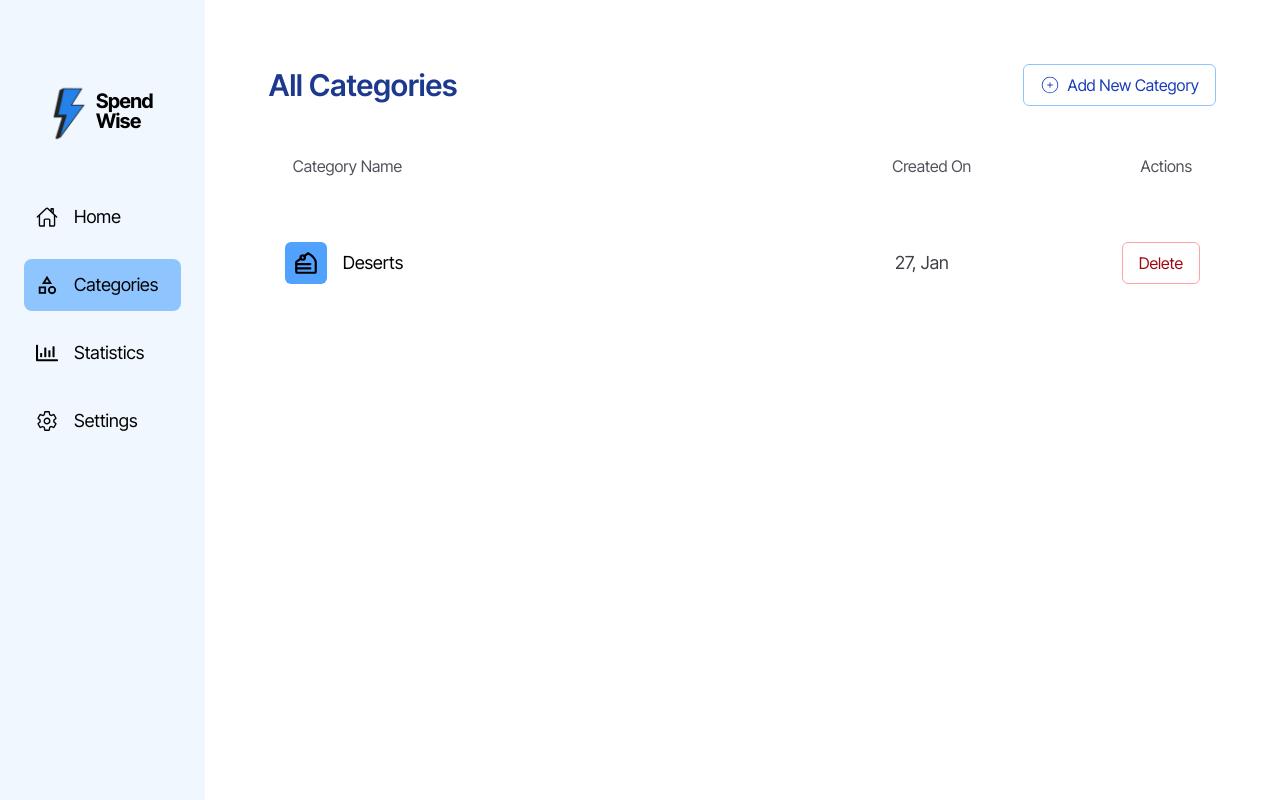
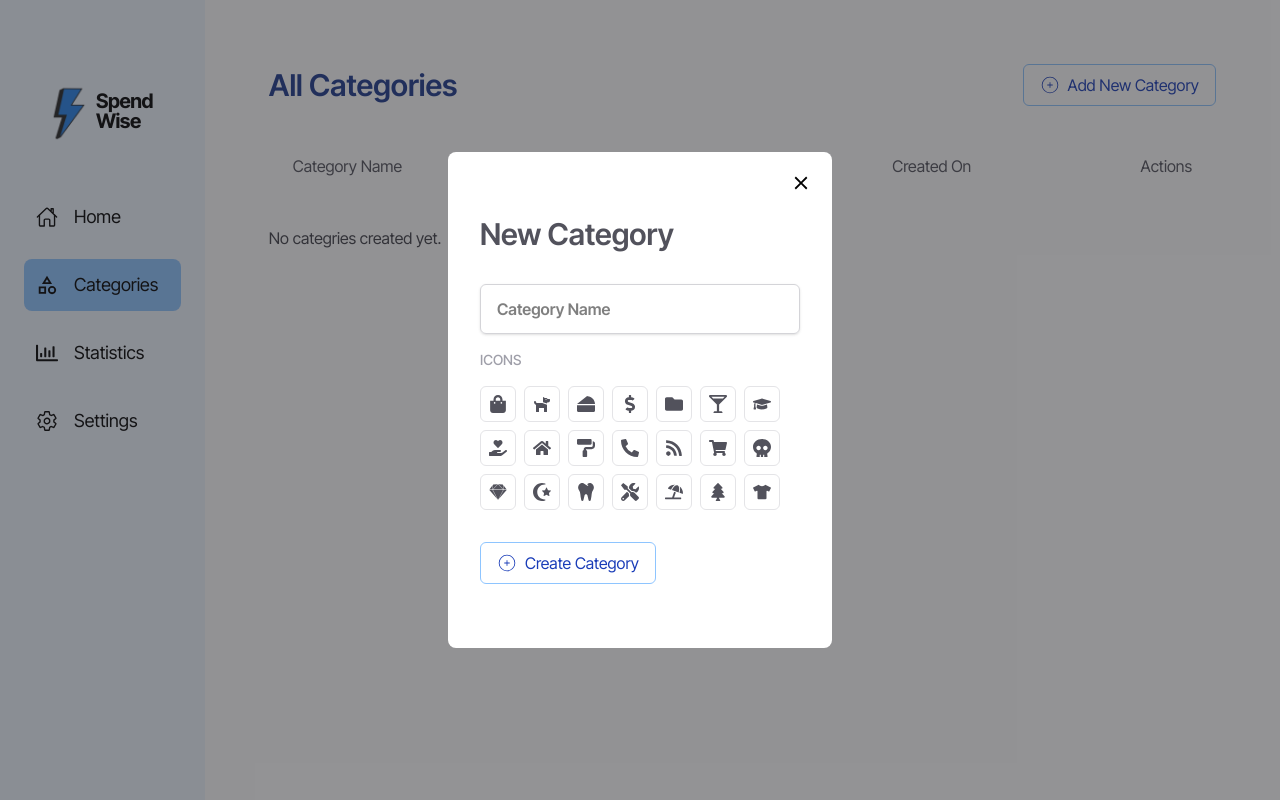
Before and after one commit to musabdev02/expense-tracker, a React (Vite) app: page /categories in a window 1280 px wide. Both pictures are taken after a click on the button "Add New Category". Built offline with nearby package versions, Linux system fonts and the light colour scheme.

Commit message:
add categories & save in localstorage with formated date

```diff
--- a/src/pages/Categories.jsx
+++ b/src/pages/Categories.jsx
@@ -1,13 +1,100 @@
-import React from "react";
+import React, { useState } from "react";
+// ICONS
+import { IoMdClose } from "react-icons/io";
+import { FaShoppingBag, FaDog, FaCheese, FaDollarSign, FaFolder, FaGlassMartiniAlt, FaGraduationCap, FaHandHoldingHeart, FaHome, FaPaintRoller, FaPhoneAlt, FaRss, FaShoppingCart, FaSkull, FaSketch, FaStarAndCrescent, FaTooth, FaTools, FaUmbrellaBeach, FaTree, FaTshirt } from "react-icons/fa";
+// components
 import Button from "../components/UI/Button";
 import Category from "../components/Categories/Category";
 // ICONS
 const Categories = () => {
+  // avalaible icons
+  const icons = [<FaShoppingBag />, <FaDog />, <FaCheese />, <FaDollarSign />, <FaFolder />, <FaGlassMartiniAlt />, <FaGraduationCap />, <FaHandHoldingHeart />, <FaHome />, <FaPaintRoller />, <FaPhoneAlt />, <FaRss />, <FaShoppingCart />, <FaSkull />, <FaSketch />, <FaStarAndCrescent />, <FaTooth />, <FaTools />, <FaUmbrellaBeach />, <FaTree />, <FaTshirt />]
+
+  // states
+  const [cateName, setCateName] = useState("");
+  const [selectedIcon, setSelectedIcon] = useState(null)
+  const [newCate, setNewCate] = useState(false);
+  const monthNames = ["Jan", "Feb", "Mar", "Apr", "May", "Jun", "Jul", "Aug", "Sep", "Oct", "Nov", "Dec"];
+  const categories = JSON.parse(localStorage.getItem("categories")) || [];
+
+  // functions
+  const newCateRq = () => {
+    setNewCate(true);
+  };
+  const abortCateRq = () => {
+    setNewCate(false);
+  };
+  const saveCategory = () => {
+    if (cateName !== "" && selectedIcon !== null) {
+      const savedCategories = JSON.parse(localStorage.getItem("categories")) || [];
+
+      const newOne = {
+        title: cateName,
+        icon: selectedIcon.type.name,
+        date: new Date().getDate() + monthNames[new Date().getMonth()]
+      };
+
+      savedCategories.push(newOne);
+      localStorage.setItem("categories", JSON.stringify(savedCategories));
+
+      resetProps();
+      setNewCate(false);
+    }
+  };
+  const resetProps = () => {
+    setSelectedIcon(null);
+    setCateName("");
+  };
   return (
+    <>
+    {
+      newCate &&
+      <div className="absolute flex justify-center items-center w-full h-screen bg-zinc-800/50 left-0 top-0 z-9">
+        <div className="w-[30%] relative h-[auto] bg-white  my-4 rounded-lg px-8 py-16">
+          <span onClick={abortCateRq} className="absolute right-5 top-5 cursor-pointer">
+            <IoMdClose size={22} />
+          </span>
+          <h3 className="font-semibold text-3xl text-zinc-600">New Category</h3>
+          <div className="mt-8 flex flex-col gap-4 items-start">
+            <input
+              type="text"
+              placeholder="Category Name"
+              className="border outline-none px-4 py-3 rounded-md border-zinc-300 focus:border-blue-300 shadow-sm font-semibold w-full"
+              spellCheck={false}
+              value={cateName}
+              onChange={(e) => setCateName(e.target.value)}
+            />
+            <h3 className="font-[500] text-zinc-400 text-sm">ICONS</h3>
+            <div className="mb-4 flex justify-start gap-2 flex-wrap">
+              {
+                icons.map((item, index) => (
+                  <span
+                   key={index}
+                   onClick={() => setSelectedIcon((prev) => item)}
+                   className={`cursor-pointer rounded-md border p-2 text-lg transition ${
+                    selectedIcon?.type === item.type ? "bg-blue-500 text-white" : "border-zinc-200 text-zinc-600 hover:bg-zinc-200"
+                  }`}
+                >
+                   {item}
+                  </span>))
+              }
+            </div>
+            <span onClick={saveCategory}>
+              <Button content={"Create Category"} isIcon={true} />
+            </span>
+          </div>
+        </div>
+      </div>
+    }
+    {/* category main content */}
       <div>
         <div className="flex items-center justify-between">
-        <h3 className="font-semibold text-3xl text-blue-900">All Categories</h3>
+          <h3 className="font-semibold text-3xl text-blue-900">
+            All Categories
+          </h3>
+          <span onClick={newCateRq}>
           <Button content={"Add New Category"} isIcon={true} />
+          </span>
         </div>
         <div className="mt-12 flex justify-between text-zinc-600 px-6">
           <div>Category Name</div>
@@ -18,9 +105,14 @@ const Categories = () => {
         </div>
         {/* categories */}
         <div className="mt-12 flex flex-col gap-4">
-        <Category />
+          {
+            categories.length >= 1 ?
+            <Category />:
+            <h3 className="text-zinc-700">No categries created yet.</h3>
+          }
         </div>
       </div>
+    </>
   );
 };
 
--- a/src/pages/Home.jsx
+++ b/src/pages/Home.jsx
@@ -99,9 +99,9 @@ const Home = () => {
     if(balance > 1){
       if(transName !== "" && transAmount > 0){
         const savedTranscations = JSON.parse(localStorage.getItem("transcations")) || [];
-        if(!savedTranscations){
-          localStorage.setItem("transcations", JSON.stringify([]))
-        }
+        // if(!savedTranscations){
+        //   localStorage.setItem("transcations", JSON.stringify([]))
+        // }
         let hours = new Date().getHours();
         let period = hours >= 12 ? "PM" : "AM";
         hours = hours % 12 || 12;
@@ -207,7 +207,7 @@ const Home = () => {
               </span>
             </div>
           </div>
-      </div>
+        </div>
       }
 
       {/* homePage */}
```
Lines whose indentation alone changed are shown as unchanged.
